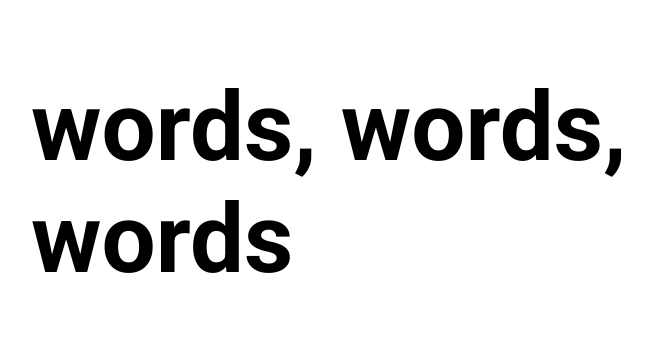
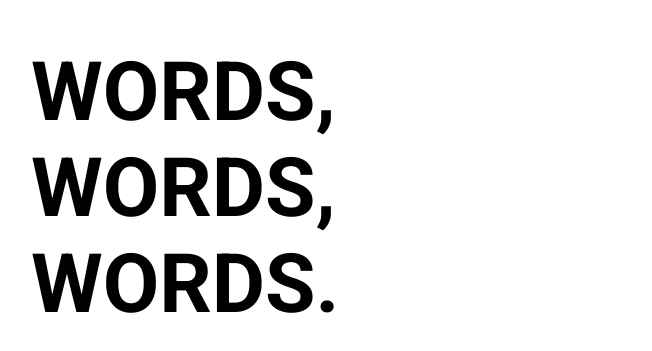
Before and after one commit to sargeant45/wordswordswords, a plain HTML site: page index.html in a window 1280 px wide. Shown: the part 193-544 px from the top of the page, without its empty margins (305-957 px from the left). Drawn offline with Linux system fonts and the light colour scheme.

Commit message:
Update index.html

```diff
--- a/index.html
+++ b/index.html
@@ -4,6 +4,6 @@
     <title>words, words, words</title>
   </head>
   <body style="position: fixed; /*or absolute*/left: 50%;top: 50%;-webkit-transform: translate(-50%,-50%);-moz-transform: translate(-50%,-50%);-o-transform: translate(-50%,-50%);-ms-transform: translate(-50%,-50%);transform: translate(-50%,-50%);font-family: 'Roboto', sans-serif;">
-    <h1 style="font-size: 96px;">words, words, words</h1>
+    <b><h1 style="font-size: 82px; font-weight: 900px;">WORDS, WORDS, WORDS.</h1></b>
   </body>
 </html>
```
